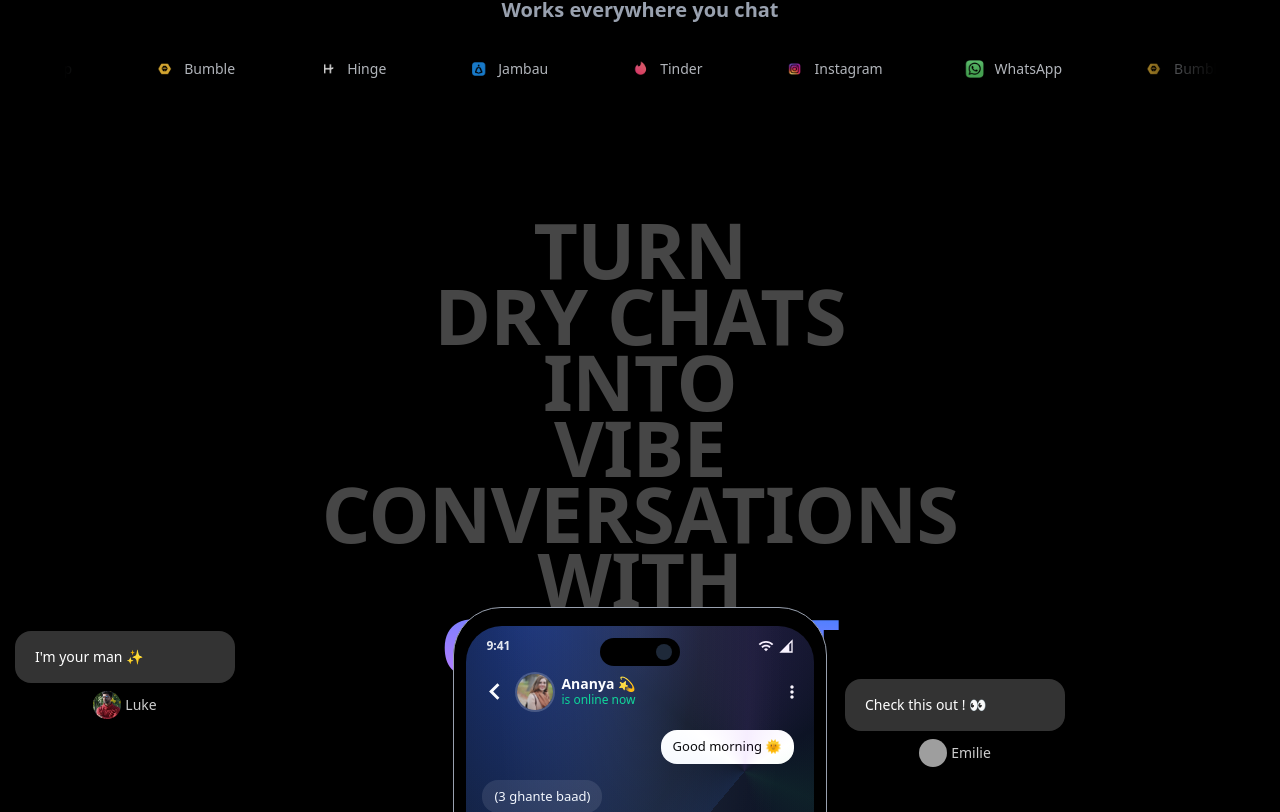
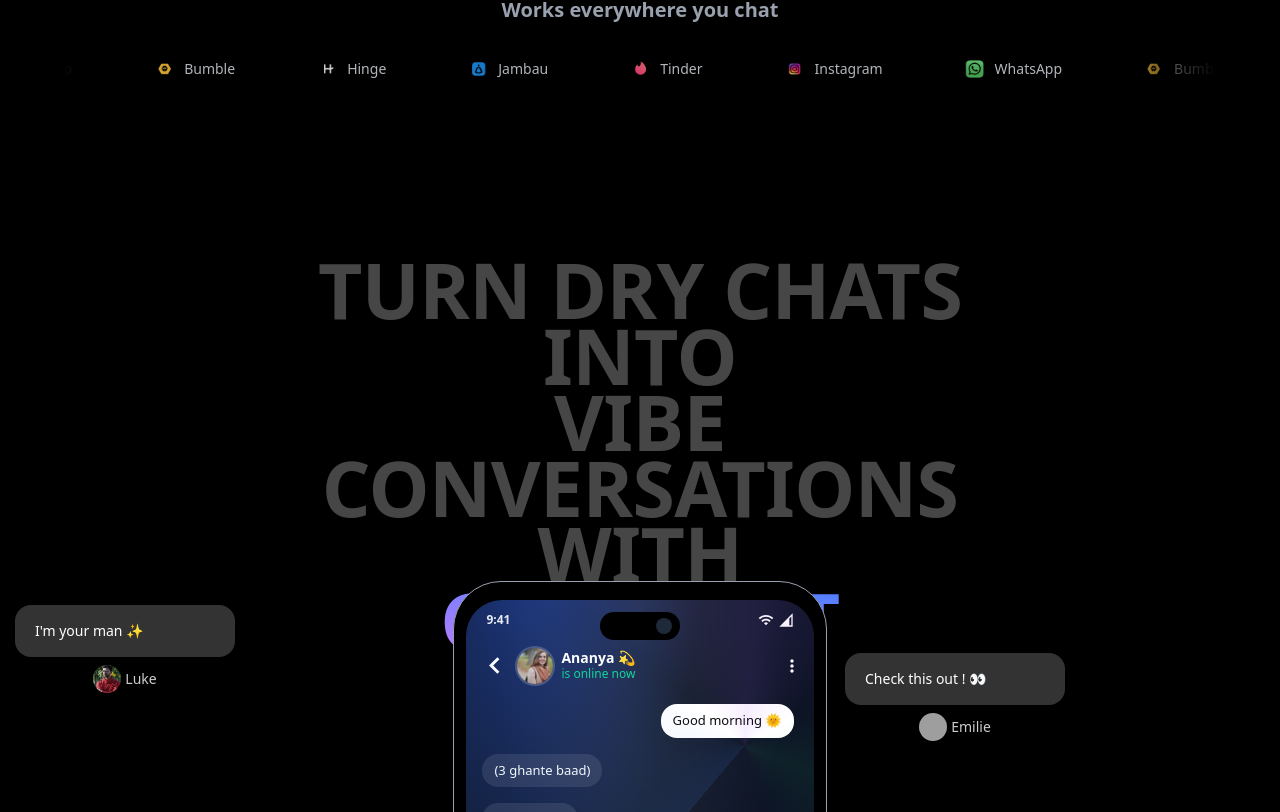
Before and after one commit to pandeymo-hit/GenZChat, a React (Vite) app in the folder genzchat/: page / in a window 1280 px wide. Shown: the part 1088-1900 px from the top of the page. Built offline with nearby package versions, Linux system fonts and the light colour scheme; no server answers; grey boxes are pictures that could not be loaded.

Commit message:
other devices m cut nhi ho ra h

```diff
--- a/genzchat/src/components/CommunitySection.jsx
+++ b/genzchat/src/components/CommunitySection.jsx
@@ -1,11 +1,10 @@
 import React, { useState, useEffect } from "react";
 import Marquee from "react-fast-marquee"; // npm i react-fast-marquee
-
+import img from '../assets/pfp4.jpg';
+import img1 from '../assets/pfp3.jpg';
 /** 👉 Replace with your image URLs (more items = richer loop) */
 const images = [
-  "/avatars/1.jpg","/avatars/2.jpg","/avatars/3.jpg","/avatars/4.jpg",
-  "/avatars/5.jpg","/avatars/6.jpg","/avatars/7.jpg","/avatars/8.jpg",
-  "/avatars/1.jpg","/avatars/2.jpg","/avatars/3.jpg","/avatars/4.jpg", // duplicates for smoother loop
+img,img1,
 ];
 
 /** Community testimonials */
--- a/genzchat/src/components/MainSection.jsx
+++ b/genzchat/src/components/MainSection.jsx
@@ -29,7 +29,7 @@ const MainSection = () => {
           setShiftVW(0);
         } else if (delta > 4) {
           // ⬇️ scrolling DOWN → images come CLOSER
-          setShiftVW(12); // tweak 8–16 as you like
+          setShiftVW(8); // tweak 8–16 as you like
         }
         ticking.current = false;
       });
@@ -67,7 +67,7 @@ const MainSection = () => {
 
             <div className="pt-3 sm:pt-6">
               <button
-                onClick={() => openForm("signup")}
+                // onClick={() => openForm("signup")}
                 onClick={openSignupForm}
                 type="button"
                 className="btn-aurora relative inline-flex items-center justify-center overflow-hidden rounded-[100px] p-[2px]"
--- a/genzchat/src/components/MockUp.jsx
+++ b/genzchat/src/components/MockUp.jsx
@@ -96,13 +96,13 @@ export default function MockUp() {
         startTriggerOffset = windowHeight * 0.5; // Starts earlier on larger screens
       }
       if (windowHeight > 1000) {
-        startTriggerOffset = windowHeight * 0.4; // Starts even earlier for very large screens
+        startTriggerOffset = windowHeight * 0.1; // Starts even earlier for very large screens
       }
 
       const scrollStart = windowHeight - startTriggerOffset;
 
       // Animation starts only after this threshold is passed
-      const rawProgress = Math.min(1, Math.max(0, (scrollStart - sectionTop) / (sectionHeight * 0.4)));
+      const rawProgress = Math.min(1, Math.max(0, (scrollStart - sectionTop) / (sectionHeight * 0.2)));
       setScrollY(rawProgress);
 
       // Set visibility (optional)
@@ -141,19 +141,20 @@ export default function MockUp() {
     <>
       <section
         ref={sectionRef}
-        className="relative overflow-hidden w-full text-white flex flex-col items-center justify-center mt-10 sm:mt-0 px-3 py-6 sm:px-4 sm:pt-10 overflow-x-hidden min-h-screen max-sm:max-h-[600px] max-md:max-h-[1450px]"
+        className="relative overflow-hidden w-full text-white flex flex-col items-center justify-center mt-10 sm:mt-0 px-3 py-6 sm:px-4 sm:pt-10 overflow-x-hidden min-h-screen max-sm:max-h-[800px] max-md:max-h-[1450px]"
       >
         <style>{`.scrollbar-hide::-webkit-scrollbar{display:none}`}</style>
 
         {/* HERO HEADING — stacked + masked like the ref */}
-        <div className="relative w-full z-0 mb-8 sm:mb-22 mt-60 sm:mt-10">
+        <div className="relative w-full z-0 mb-8 sm:mb-22 mt-60 sm:mt-20">
           <div className="flex flex-col items-center justify-center">
             <h1
               aria-hidden
               className="pointer-events-none select-none text-[#464646] uppercase font-extrabold text-center tracking-[-0.04em] leading-[0.86]"
             >
-              <span className="block text-[11vw] sm:text-[12vw] md:text-[8vw] lg:text-[6vw]">TURN</span>
-              <span className="block text-[11vw] sm:text-[12vw] md:text-[8vw] lg:text-[6vw]">DRY CHATS</span>
+              <span className="block text-[11vw] sm:text-[12vw] md:text-[8vw] lg:text-[6vw]">{"                         "}</span>
+              <span className="block text-[11vw] sm:text-[12vw] md:text-[8vw] lg:text-[6vw]">{"                         "}</span>
+              <span className="block text-[11vw] sm:text-[12vw] md:text-[8vw] lg:text-[6vw]">TURN DRY CHATS</span>
               <span className="block text-[11vw] sm:text-[12vw] md:text-[8vw] lg:text-[6vw]">INTO</span>
               <span className="block text-[11vw] sm:text-[12vw] md:text-[8vw] lg:text-[6vw]">VIBE</span>
               <span className="block text-[11vw] sm:text-[12vw] md:text-[8vw] lg:text-[6vw]">CONVERSATIONS</span>
--- a/genzchat/src/index.css
+++ b/genzchat/src/index.css
@@ -1,9 +1,9 @@
 @import "tailwindcss";
 
-html, body {
+/* html, body {
   height: 100%;
   margin: 0;
-}
+} */
 * {
   /* outline: 1px solid red !important; */
 }
```
